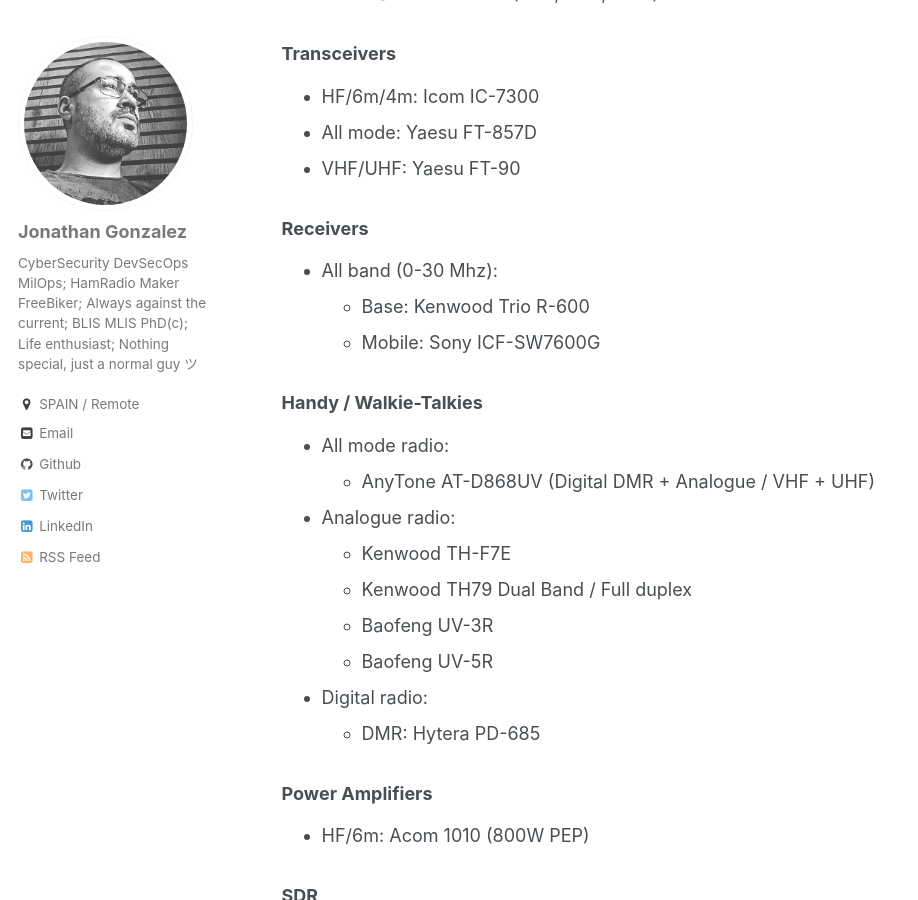
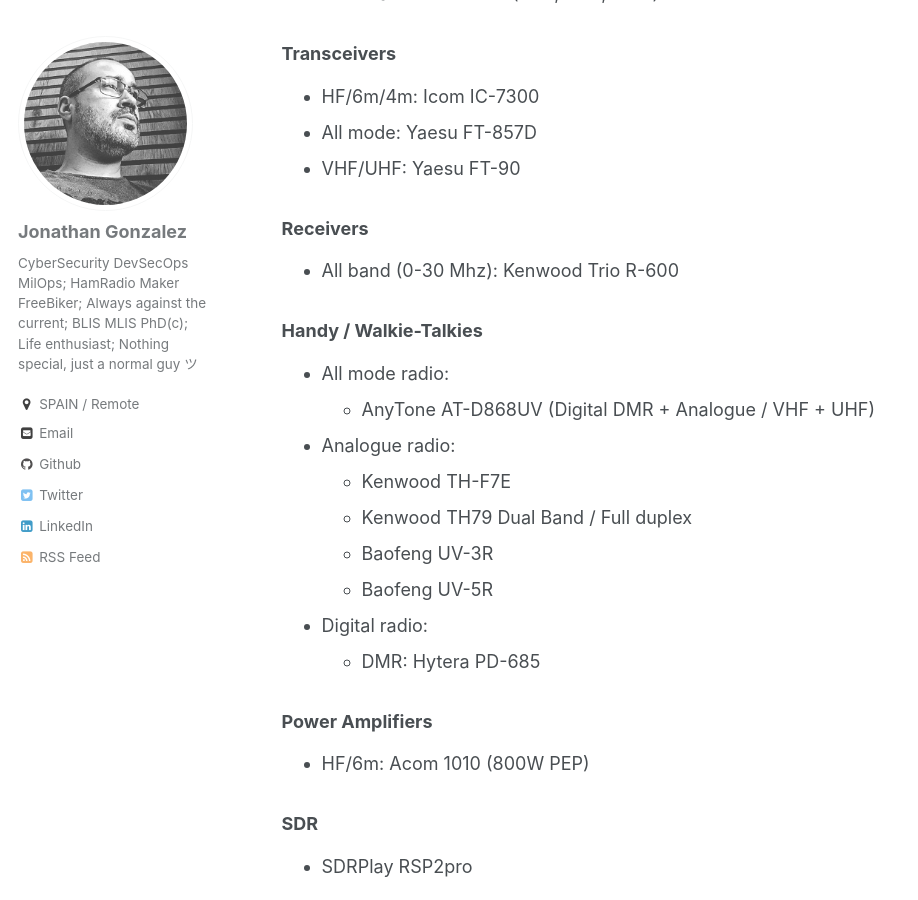
Before and after one commit to ea1het/0x30.io, a Jekyll site: the page built from _pages/hamradio.md, in a window 1280 px wide and 900 px high, scrolled down 872 px. Shown: the whole window, without its empty margins (0-918 px from the left). Built offline with Jekyll 4.4.1, drawn with Linux system fonts in a browser that asks for light colours.

Commit message:
Revert "Revamp on files"
This reverts commit 9de0a53af7885e5c15c2a7a052cdfd81392dbc0d.

```diff
--- a/_pages/hamradio.md
+++ b/_pages/hamradio.md
@@ -34,9 +34,7 @@
 - VHF/UHF: Yaesu FT-90
 
 ### Receivers
-- All band (0-30 Mhz):
-    - Base: Kenwood Trio R-600
-    - Mobile: Sony ICF-SW7600G
+- All band (0-30 Mhz): Kenwood Trio R-600
 
 ### Handy / Walkie-Talkies
 - All mode radio:
```
